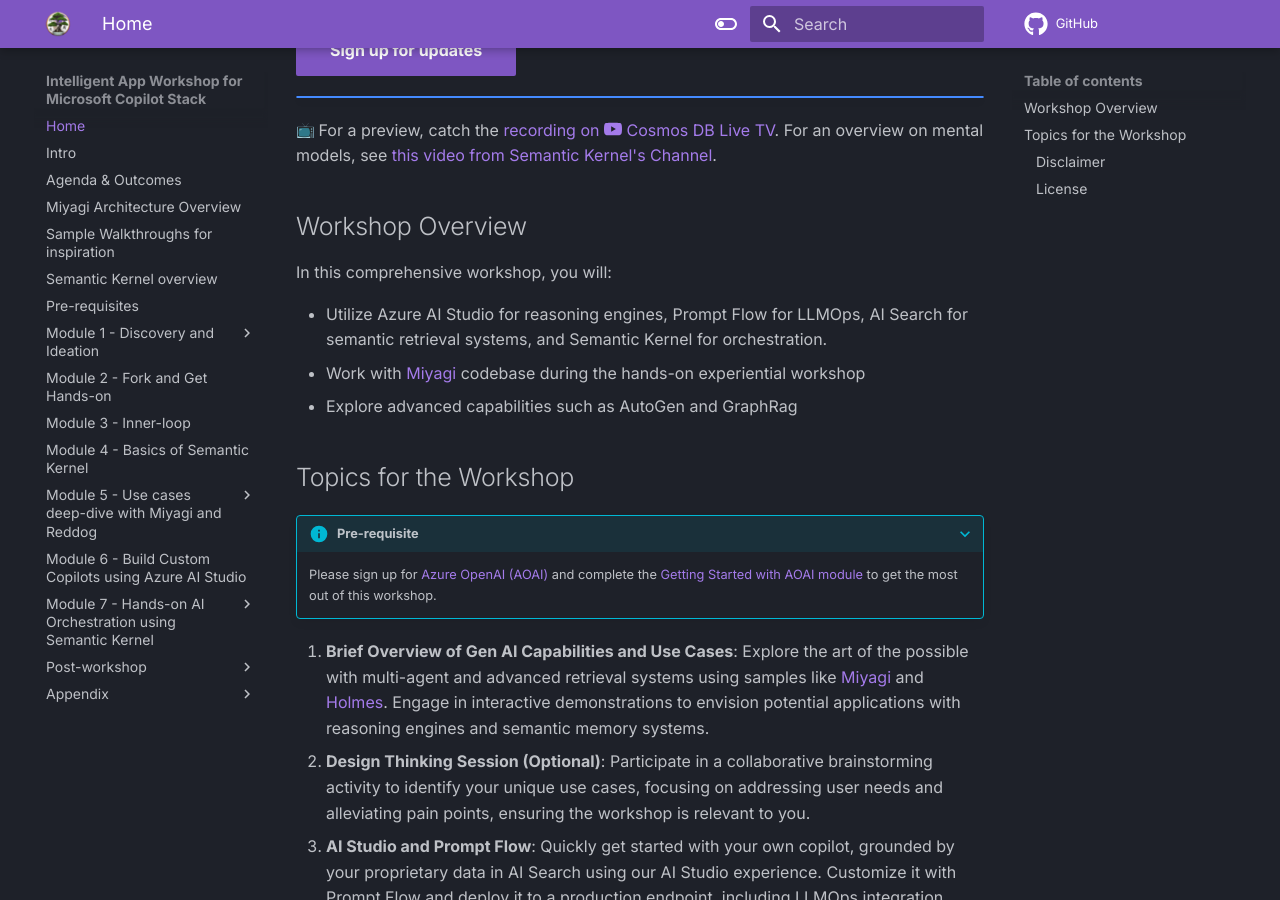
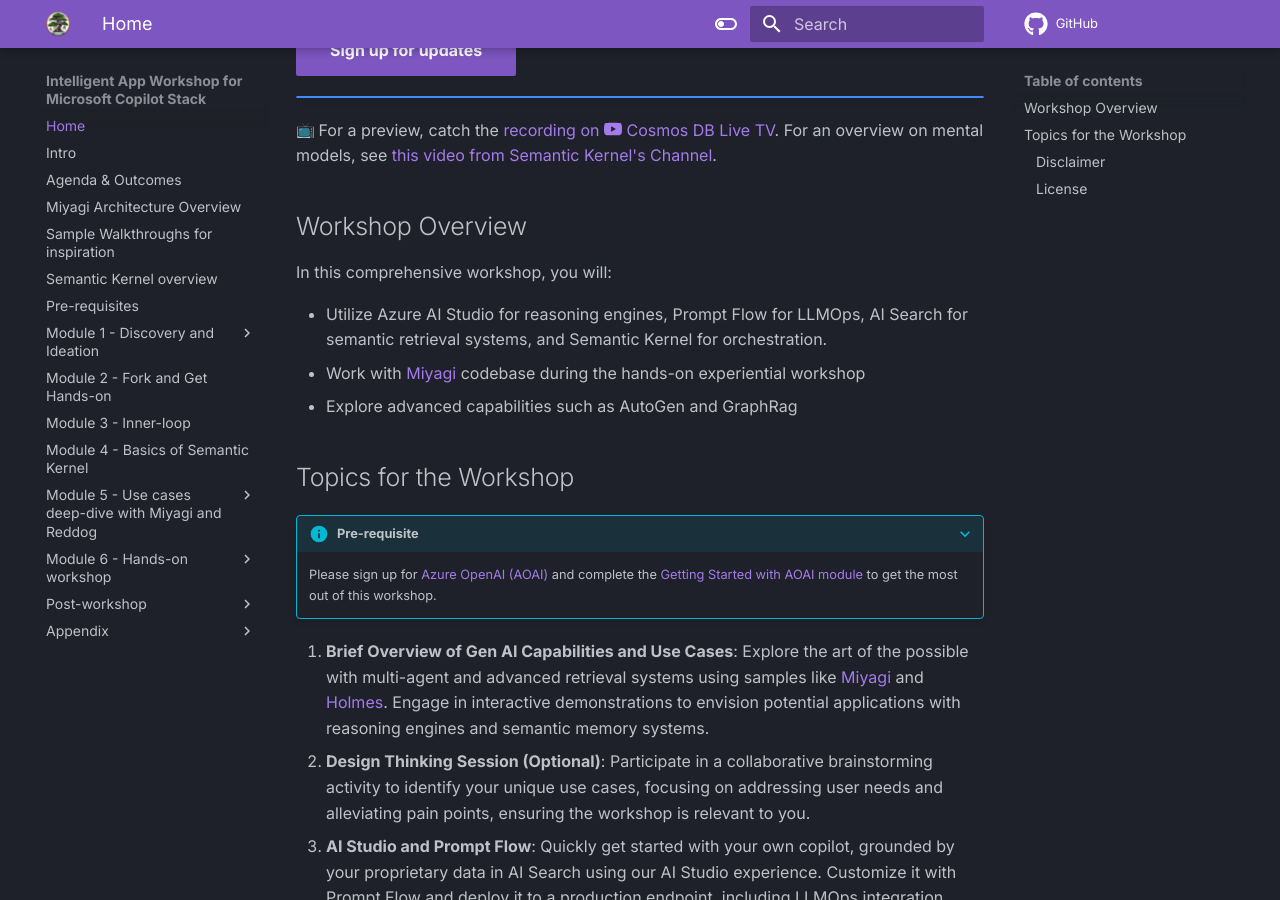
Before and after one commit to Azure/intelligent-app-workshop, an MkDocs documentation site: the page built from docs/index.md, in a window 1280 px wide and 900 px high, scrolled down 323 px. Built offline with MkDocs 1.6.1 and Material for MkDocs 9.7.7, drawn with Linux system fonts in a browser that asks for light colours; emoji names are drawn with the system emoji font; comment, search, counter and statistics services are not loaded.

Commit message:
updates to index

```diff
--- a/mkdocs.yml
+++ b/mkdocs.yml
@@ -37,10 +37,10 @@ nav:
       - Agency and Planning: wksp/05-use-cases/synthesis.md
       - QA on Domain Knowledge: wksp/05-use-cases/synthesis.md
       - Plugins: wksp/05-use-cases/synthesis.md
-  - Module 6 - Build Custom Copilots using Azure AI Studio:
-      - wksp2/06-ai-studio/index.md
-  - Module 7 - Hands-on AI Orchestration using Semantic Kernel:
-      - AI Orchestration using Semantic Kernel:
+  - Module 6 - Hands-on workshop:
+      - Build Custom Copilots using Azure AI Studio:
+          - wksp2/06-ai-studio/index.md
+      - Hands-on AI Orchestration using Semantic Kernel:
           - wksp2/07-semantic-kernel/index.md
           - Simple AI Orchestration:
               - wksp2/07-semantic-kernel/simple-ai-orchestration/index.md
```
